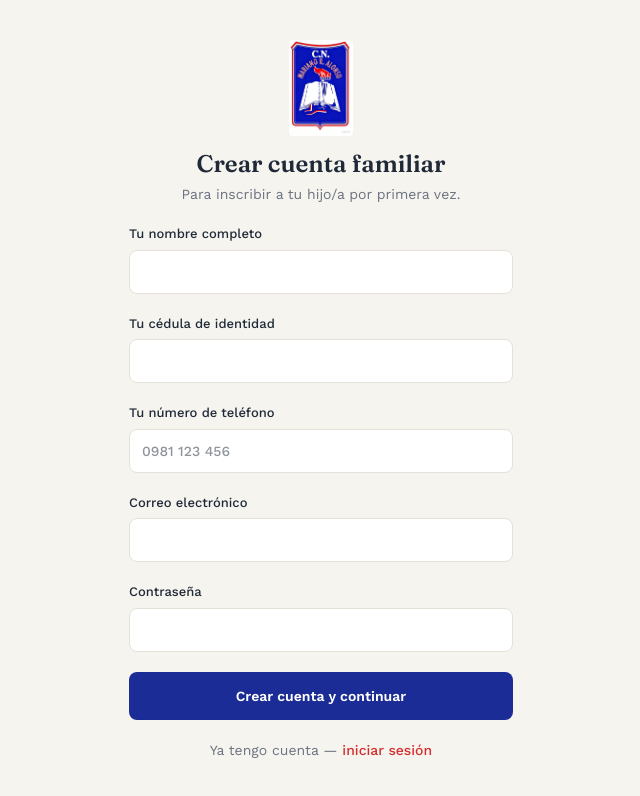
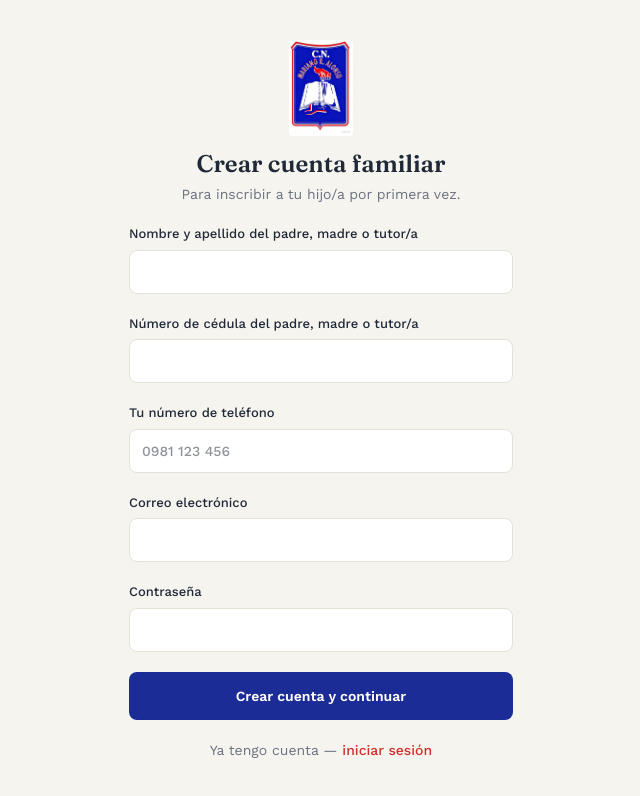
Before and after one commit to CNMRA/cnmra-plataforma, a Next.js app in the folder cnmra-app/: page /registro in a window 1280 px wide. Shown: the top 796 px of the page, without its empty margins (319-959 px from the left). Built offline with nearby package versions, Linux system fonts and the light colour scheme; no server answers.

Commit message:
Update labels for parent or guardian information

```diff
--- a/cnmra-app/src/app/registro/page.tsx
+++ b/cnmra-app/src/app/registro/page.tsx
@@ -68,11 +68,11 @@ export default function RegistroFamilia() {
         </div>
 
         <label className="flex flex-col gap-1.5 text-[13px] font-medium">
-          Tu nombre completo
+          Nombre y apellido del padre, madre o tutor/a
           <input required value={nombre} onChange={(e) => setNombre(e.target.value)} className="h-11 rounded-lg border border-border px-3 text-sm bg-card" />
         </label>
         <label className="flex flex-col gap-1.5 text-[13px] font-medium">
-          Tu cédula de identidad
+          Número de cédula del padre, madre o tutor/a
           <input required value={cedula} onChange={(e) => setCedula(e.target.value)} className="h-11 rounded-lg border border-border px-3 text-sm bg-card" />
         </label>
         <label className="flex flex-col gap-1.5 text-[13px] font-medium">
```
